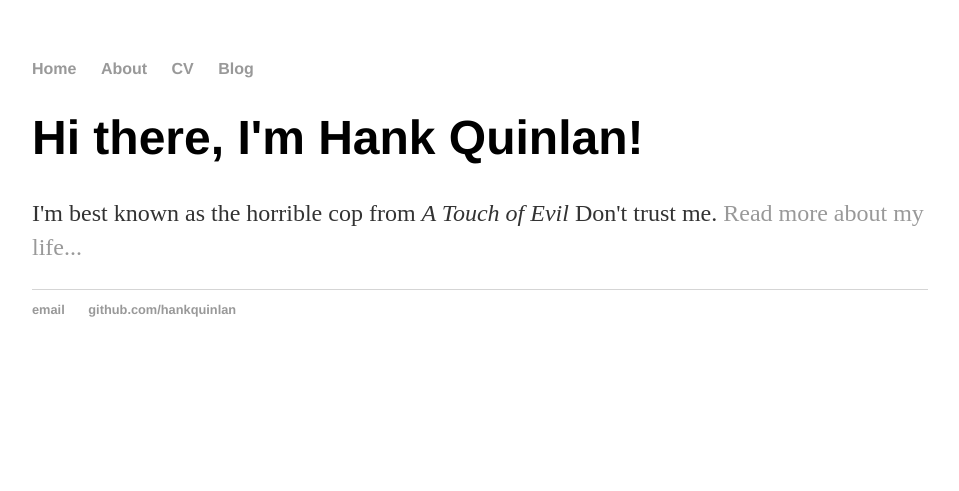
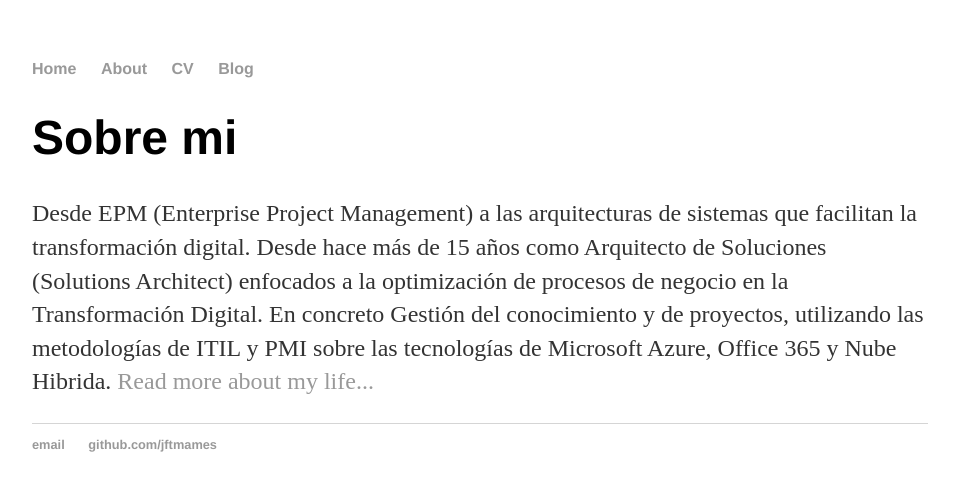
Before and after one commit to jftmames/jftmames.github.io, a Jekyll site: the page about/index.html, which Jekyll copies as it is, in a window 1280 px wide. Shown: the top 491 px of the page, without its empty margins (160-1119 px from the left). Built offline with Jekyll 4.4.1, drawn with Linux system fonts in a browser that asks for light colours.

Commit message:
Update index.html

```diff
--- a/about/index.html
+++ b/about/index.html
@@ -1,7 +1,7 @@
 <!DOCTYPE html>
 <html>
 	<head>
-		<title>Hank Quinlan, Horrible Cop</title>
+		<title>JFTAMAMESCop</title>
 		<!-- link to main stylesheet -->
 		<link rel="stylesheet" type="text/css" href="/css/main.css">
 	</head>
@@ -16,14 +16,15 @@
 		</nav>
 		<div class="container">
     		<div class="blurb">
-        		<h1>Hi there, I'm Hank Quinlan!</h1>
-				<p>I'm best known as the horrible cop from <em>A Touch of Evil</em> Don't trust me. <a href="/about">Read more about my life...</a></p>
+        		<h1>Sobre mi</h1>
+				<p>Desde EPM (Enterprise Project Management) a las arquitecturas de sistemas que facilitan la transformación digital.
+Desde hace más de 15 años como Arquitecto de Soluciones (Solutions Architect) enfocados a la optimización de procesos de negocio en la Transformación Digital. En concreto Gestión del conocimiento y de proyectos, utilizando las metodologías de ITIL y PMI sobre las tecnologías de Microsoft Azure, Office 365 y Nube Hibrida. <a href="/about">Read more about my life...</a></p>
     		</div><!-- /.blurb -->
 		</div><!-- /.container -->
 		<footer>
     		<ul>
-        		<li><a href="mailto:hankquinlanhub@gmail.com">email</a></li>
-        		<li><a href="https://github.com/hankquinlan">github.com/hankquinlan</a></li>
+        		<li><a href="mailto:jftamamesb@gmail.com">email</a></li>
+        		<li><a href="https://github.com/jftmames">github.com/jftmames</a></li>
 			</ul>
 		</footer>
 	</body>
```
